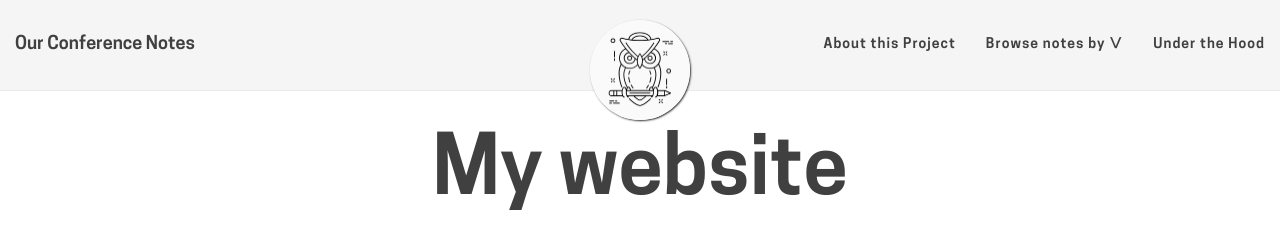
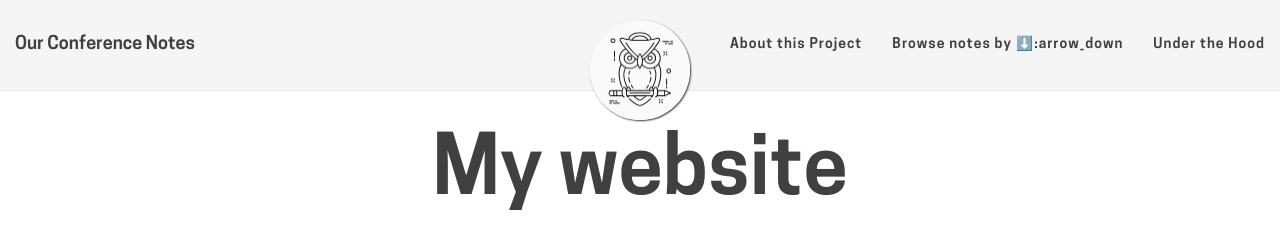
Before and after one commit to ryan-p-randall/our-conference-notes, a Jekyll site: the page built from index.html, in a window 1280 px wide. Shown: the top 225 px of the page. Built offline with Jekyll 4.4.1, drawn with Linux system fonts in a browser that asks for light colours; nearby versions of some CDN libraries; emoji names are drawn with the system emoji font; the list of posts is cut into pages by our own code.

Commit message:
Try making down arrow differently

```diff
--- a/_config.yml
+++ b/_config.yml
@@ -24,7 +24,7 @@
 # List of links in the navigation bar
 navbar-links:
   About this Project: "aboutme"
-  Browse notes by:
+  "Browse notes by :arrow_down:":
     - Conference: "http://deanattali.com/beautiful-jekyll/"
     - Concept: "http://www.markdowntutorial.com/"
   Under the Hood: "https://github.com/ryan-p-randall/our-conference-notes"
--- a/css/main.css
+++ b/css/main.css
@@ -214,7 +214,7 @@ img {
   position: relative;
 }
 .navbar-custom .nav .navlinks-parent:after {
-  content: " \25BC";
+  content: ":arrow_down";
 }
 .navbar-custom .nav .navlinks-children {
   width: 100%;
```
